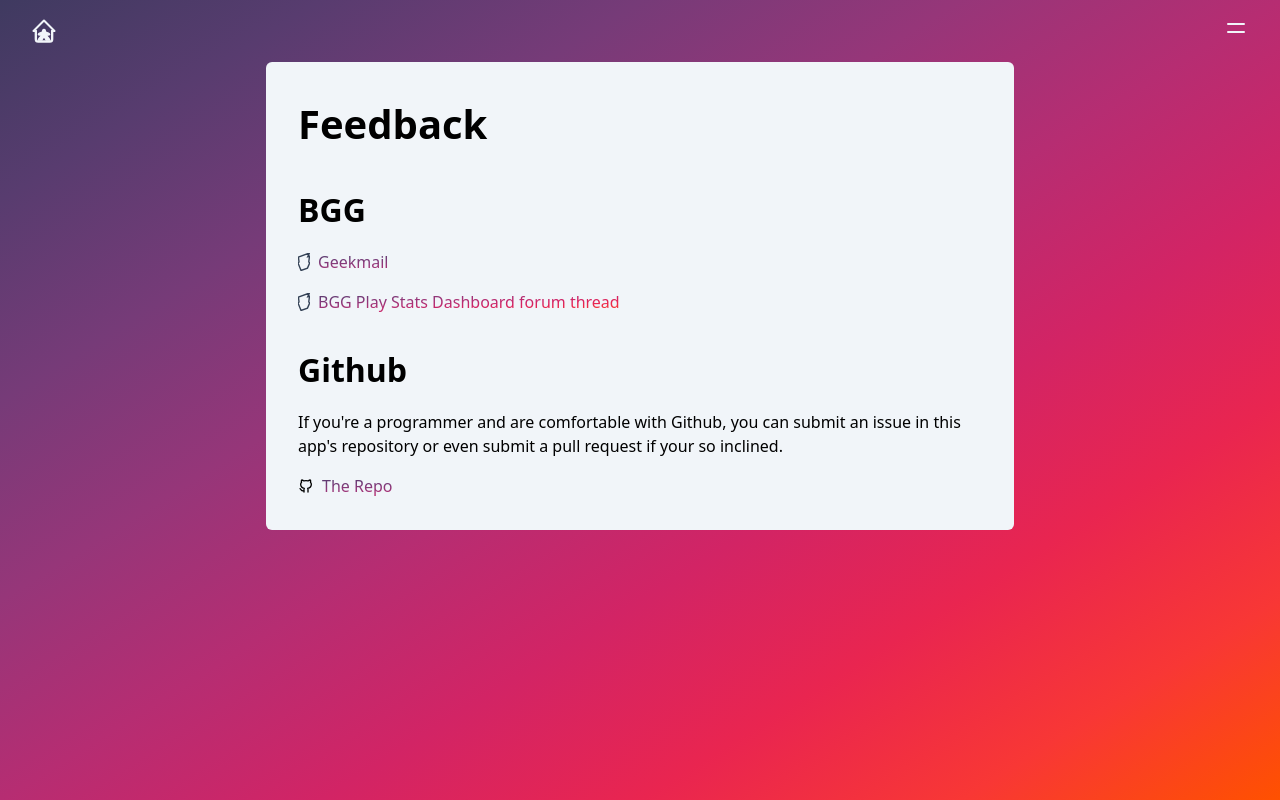
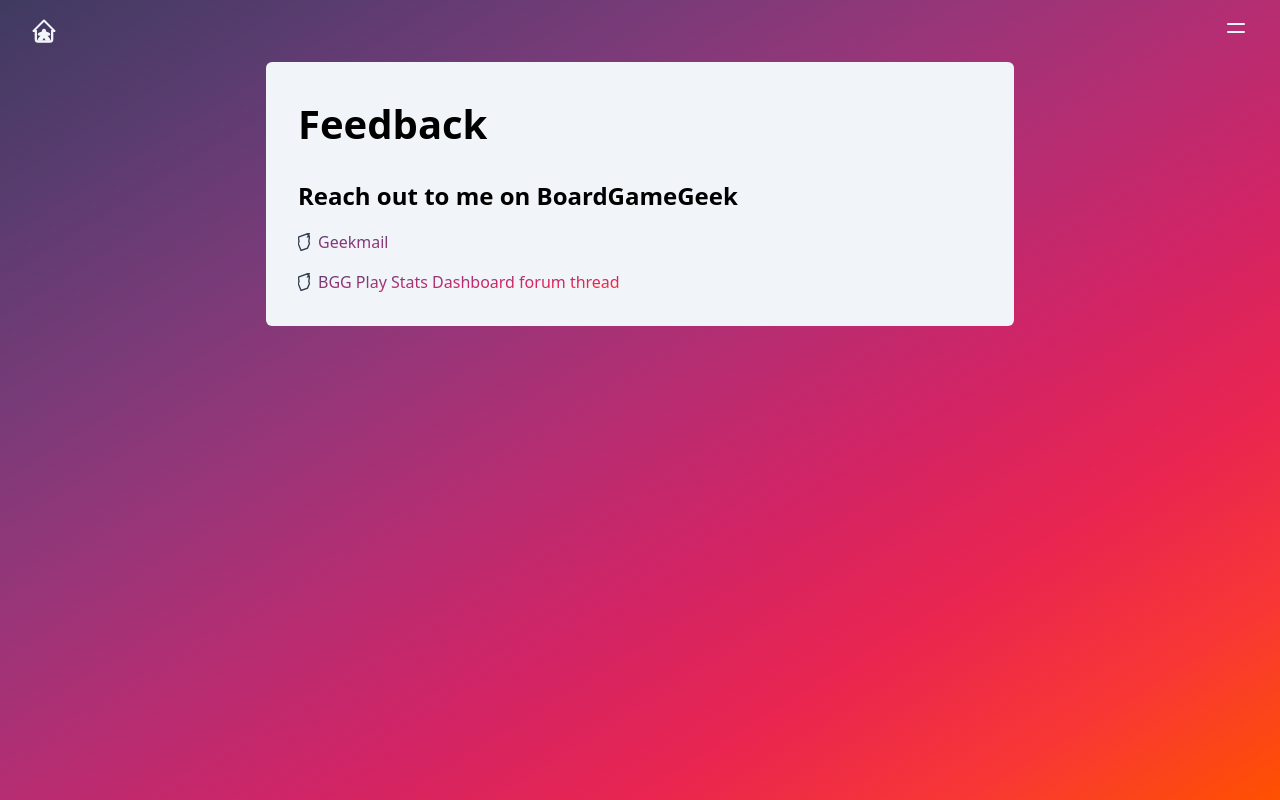
Before and after one commit to zapbampow/bg-data-tools, a React (Vite) app: page /feedback in a window 1280 px wide. Built offline with nearby package versions, Linux system fonts and the light colour scheme.

Commit message:
style: 1. updates the feedback page content 2. Adds styles for h4 in articles 3. fixes an attribute problem in BggLogo

```diff
--- a/src/components/icons/BggLogo.tsx
+++ b/src/components/icons/BggLogo.tsx
@@ -1,5 +1,3 @@
-import React from "react";
-
 type Props = {
   width?: number;
   height?: number;
@@ -12,7 +10,7 @@
       height={height}
       viewBox={`0 0 26 38`}
     >
-      <g fill="none" fill-rule="evenodd">
+      <g fill="none" fillRule="evenodd">
         <polygon
           // fill="#FF5100"
           // stroke="#ff5100"
--- a/src/routes/feedback.tsx
+++ b/src/routes/feedback.tsx
@@ -7,7 +7,7 @@
       <div className="p-8 mb-16 rounded-md markdown bg-slate-100">
         <h1>Feedback</h1>
 
-        <h2>BGG</h2>
+        <h4>Reach out to me on BoardGameGeek</h4>
         <ul>
           <li>
             <a
@@ -33,7 +33,7 @@
           </li>
         </ul>
 
-        <h2>Github</h2>
+        {/* <h2>Github</h2>
         <p>
           If you're a programmer and are comfortable with Github, you can submit
           an issue in this app's repository or even submit a pull request if
@@ -49,7 +49,7 @@
             <GithubIcon className="text-black" />
             The Repo
           </a>
-        </p>
+        </p> */}
       </div>
     </div>
   );
--- a/src/styles/bggStats/markdownStyles.css
+++ b/src/styles/bggStats/markdownStyles.css
@@ -12,6 +12,11 @@
     font-weight: bold;
 }
 
+.markdown h4 {
+    font-size: 1.5em;
+    font-weight: bold;
+}
+
 .markdown a {
     background-image: var(--blue-orange-gradient);
     -webkit-background-clip: text;
```
